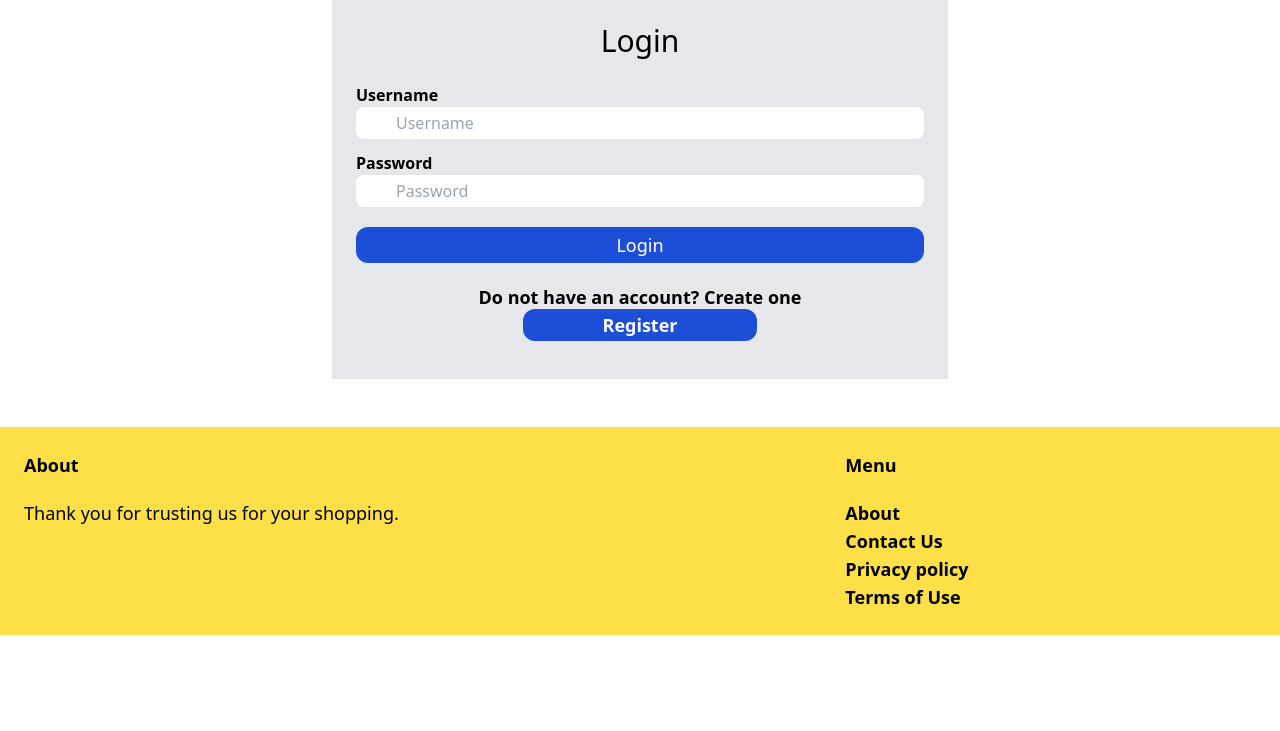
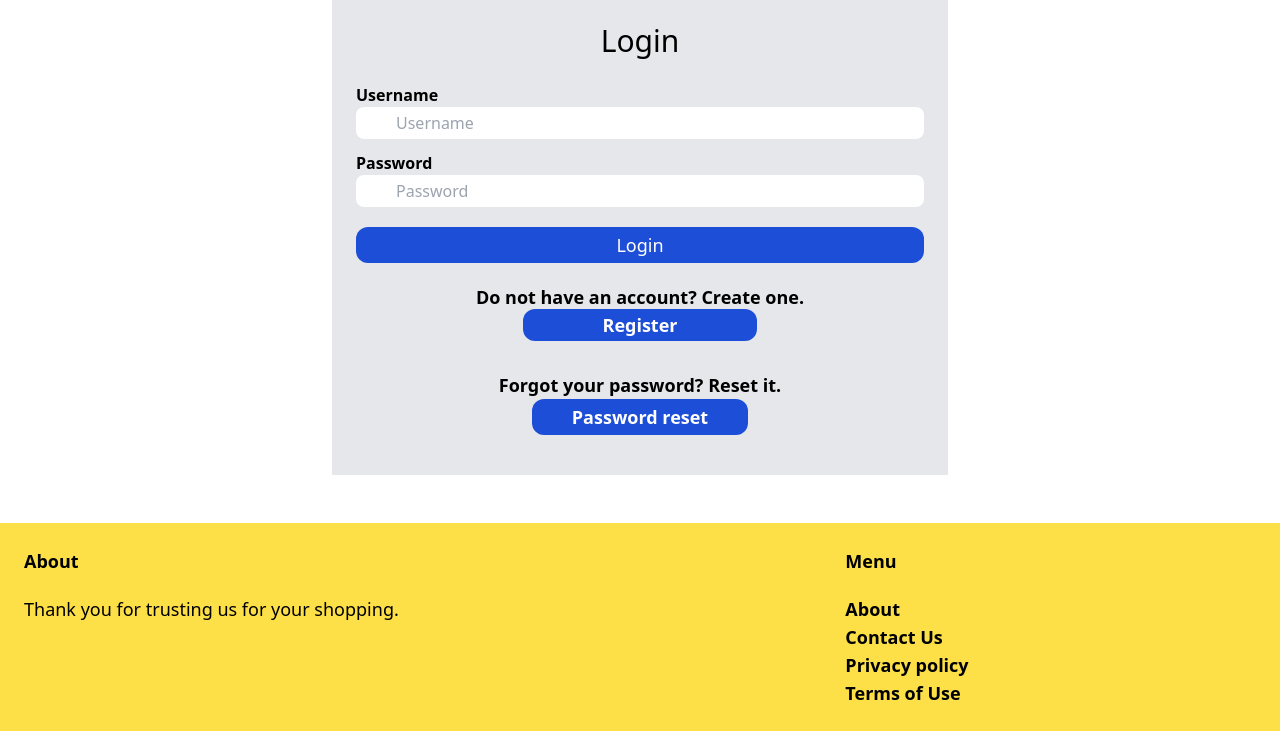
Before and after one commit to YordanovaT/OnlineShop, a Django app: page /login/ in a window 1280 px wide. Shown: the part 126-857 px from the top of the page. Before the commit the page ends 761 px from the top, so only its background shows below. Run offline with Django 4.2, Linux system fonts and the light colour scheme; some libraries are stand-ins or nearby versions.

Commit message:
Added functionality to reset user's password. Updated login template.

```diff
--- a/users/templates/users/login.html
+++ b/users/templates/users/login.html
@@ -30,10 +30,20 @@
             </div>
         </form>
         <div class="mt-4 form-group mb-3" align="center">
-                <p class="px-10 py-1 text-black-500 text-lg font-semibold">Do not have an account? Create one
+                <p class="px-10 py-1 text-black-500 text-lg font-semibold">Do not have an account? Create one.
                     <a href="{% url 'register' %}" class="btn p-3 px-20 py-1 text-lg bg-blue-700 hover:bg-blue-500 rounded-xl text-white text-center">
                         Register
-                </a></p>
+                    </a>
+                </p>
+
+                <br>
+
+                <p class="px-10 py-1 text-black-500 text-lg font-semibold">Forgot your password? Reset it.
+                    <a href="{% url 'request-reset-password' %}">
+                    <button  class="p-3 px-10 py-1 text-lg bg-blue-700 hover:bg-blue-500 rounded-xl text-white text-center">Password reset </button>
+                    </a>
+                </p>
+
         </div>
     </div>
 
--- a/users/urls.py
+++ b/users/urls.py
@@ -8,4 +8,6 @@ urlpatterns = [
     path('login/', views.LoginView.as_view(), name='login'),
     path('logout/', views.LogOutView.as_view(), name='logout'),
     path('activate/<uidb64>/<token>', views.ActivateAccountView.as_view(), name='activate'),
+    path('set-new-password/<uidb64>/<token>', views.UserSetNewPass.as_view(), name='set-new-password'),
+    path('request-password-reset/', views.RessetUserPasswordRequest.as_view(), name='request-reset-password')
 ]
--- a/users/views.py
+++ b/users/views.py
@@ -15,6 +15,7 @@ from django.contrib.auth.tokens import PasswordResetTokenGenerator
 
 from validate_email import validate_email
 from .utils import token_generator
+
 
 # Create your views here.
 
@@ -110,6 +111,7 @@ class RegistrationView(View):
 
         return redirect('login')
 
+
 class ActivateAccountView(View):
     """Class view that is used for user account activation """
 
@@ -134,6 +136,7 @@ class ActivateAccountView(View):
 
             return redirect('login')
         return render(request, 'users/activation_failed.html', status=401)
+
 
 class LoginView(View):
     """Class used for user login"""
@@ -172,13 +175,130 @@ class LoginView(View):
         # If there are no errors:
         login(request, user)
 
-        return redirect('base')
+        return redirect('shop:base')
 
 
 class LogOutView(View):
     """Class view that is used for user logout functionality """
+
     def get(self, request):
         """Method for logging user out """
         logout(request)
         messages.add_message(request, messages.SUCCESS, ' You successfully logged out.')
-        return redirect('base')
+        return redirect('shop:base')
+
+
+class RessetUserPasswordRequest(View):
+    """Class view that is used for sending users link for resetting password """
+
+    def get(self, request):
+        """ Method used to GET the request email for password reset """
+
+        return render(request, 'users/request_reset.html')
+
+    def post(self, request):
+        """ Method used send email for password resetting """
+
+        context = {'has_error': False}
+        email = request.POST['email']
+
+        # check to see if there is a user with the provided email
+
+        if not validate_email(email):
+            messages.add_message(request, messages.ERROR, 'Please, enter valid email.')
+            context['has_error'] = True
+
+            return render(request, 'users/request_reset.html')
+
+        # check to see if there is a user with the provided email
+        user = User.objects.filter(email=email)
+
+        if user.exists():  # send email only to users who have an account
+            # Creating link
+
+            current_site = get_current_site(request)  # Get the site's domain
+            email_subject = 'Resset your password'
+            message = render_to_string('users/reset_password_text.html',
+                                       {'domain': current_site.domain,
+                                        'uid': urlsafe_base64_encode(force_bytes(user[0].pk)),
+                                        'token': PasswordResetTokenGenerator().make_token(user[0])
+                                        # Can use it also for account activation
+                                        })  # encode user id as bytes
+
+            send_email = EmailMessage(
+                email_subject,
+                message,
+                settings.EMAIL_HOST_USER,
+                [email])
+
+            send_email.send()
+
+            messages.add_message(request, messages.SUCCESS,
+                                 'We have sent an email with instructions on how to reset you password.')
+        if context['has_error']:
+            return render(request, 'users/request_reset.html',
+                          status=401, context=context)
+
+        return render(request, 'users/request_reset.html')
+
+
+class UserSetNewPass(View):
+    """Class view that is used for resetting password functionality """
+
+    def get(self, request, uidb64, token):
+        """ Method used to GET the reset password page """
+
+        context = {'uidb64': uidb64,
+                   'token': token
+                   }
+        try:
+            user_id = force_str(urlsafe_base64_decode(uidb64))
+
+            user = User.objects.get(pk=user_id)
+
+            if not PasswordResetTokenGenerator().check_token(user, token):
+                messages.info(request,
+                              'Password reset link is has expired. Please, request a new one.')
+
+                return render(request, 'users/request_reset.html')
+
+        except DjangoUnicodeDecodeError as identifier:
+            messages.add_message(request, messages.ERROR, 'Invalid link')
+            return render(request, 'users/request_reset.html')
+
+        return render(request, 'users/set_new_password.html', context)
+
+    def post(self, request, uidb64, token):
+        """ Method used to reset user's password """
+
+        context = {'uidb64': uidb64,
+                   'token': token,
+                   'has_error': False
+                   }
+        password = request.POST.get('password')
+        password2 = request.POST.get('password2')
+
+        if len(password) < 6:
+            messages.add_message(request, messages.ERROR,
+                                 'Your password must be more than 6 characters')
+            context['has_error'] = True
+
+        if password2 != password:
+            messages.add_message(request, messages.ERROR, 'Your passwords MUST match')
+            context['has_error'] = True
+
+        try:
+            user_id = force_str(urlsafe_base64_decode(uidb64))
+
+            user = User.objects.get(pk=user_id)
+            user.set_password(password)
+            user.save()
+
+            messages.add_message(request, messages.SUCCESS,
+                                 'You have successfully reset your password! You can login with the new password.')
+
+            return redirect('login')
+
+        except DjangoUnicodeDecodeError as identifier:  # pylint: disable=unused-variable
+            messages.add_message(request, messages.ERROR, 'Something went wrong')
+            return render(request, 'users/set_new_password.html', context)
```
